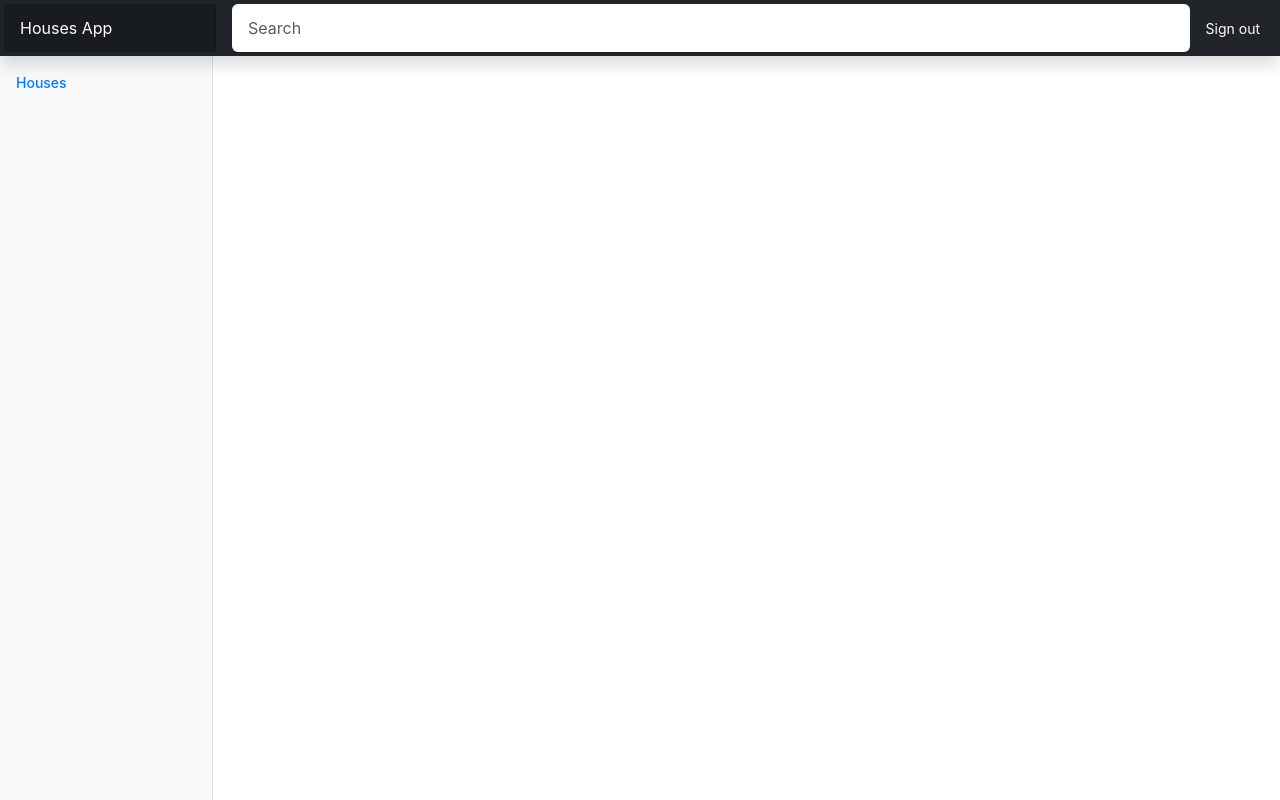
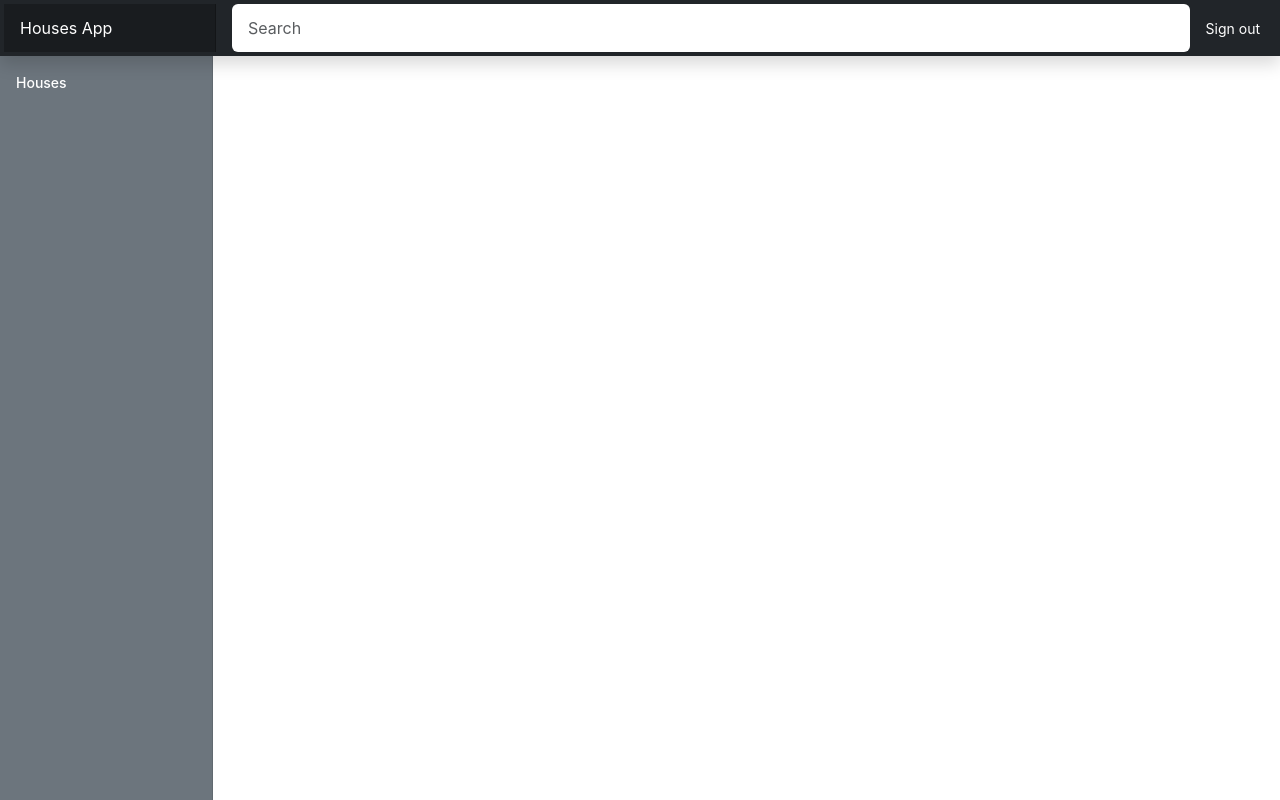
Before and after one commit to learn-from-others-in-2024/houses-app, a React (Create React App) app in the folder housesweb/: page / in a window 1280 px wide. Built offline with nearby package versions, Linux system fonts and the light colour scheme.

Commit message:
Update Menu.tsx

```diff
--- a/housesweb/src/interfaces/Menu.tsx
+++ b/housesweb/src/interfaces/Menu.tsx
@@ -2,11 +2,11 @@ import React from 'react'
 
 function Menu() {
     return (
-        <nav id='sidebarMenu' className='col-md-3 col-lg-2 d-md-block bg-light sidebar collapse'>
+        <nav id='sidebarMenu' className='col-md-3 col-lg-2 d-md-block bg-secondary sidebar collapse'>
             <div className='sidebar-sticky pt-3'>
                 <ul className='nav flex-column'>
                     <li className='nav-item'>
-                        <a className='nav-link active' href='#'>
+                        <a className='nav-link active text-white' href='/'>
                             Houses
                         </a>
                     </li>
```
